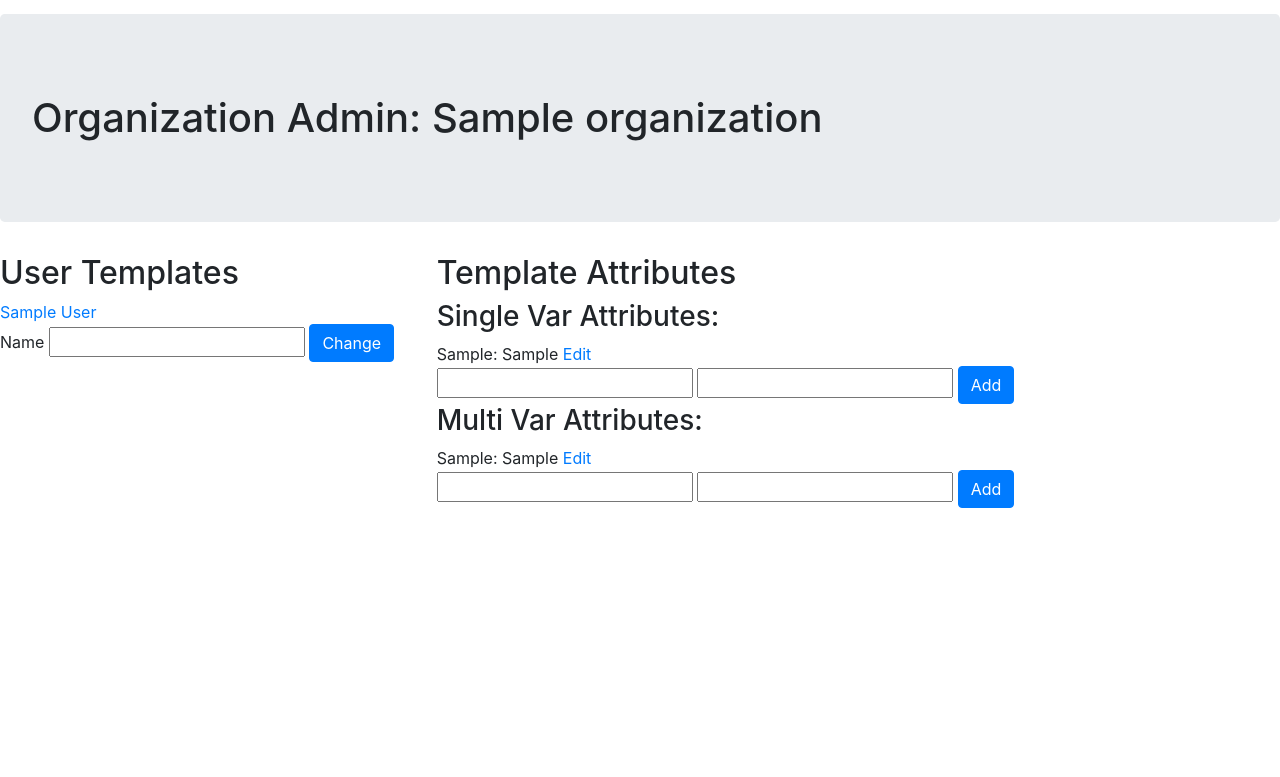
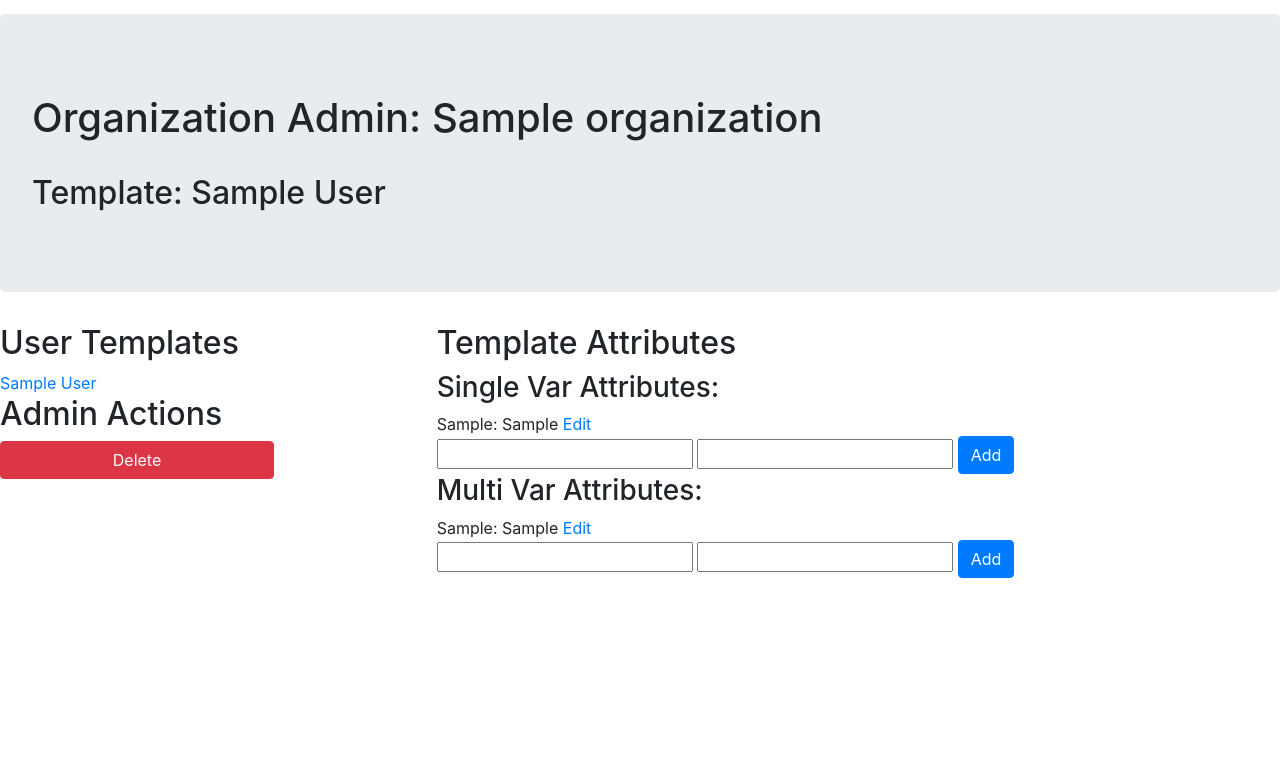
Before and after one commit to graysonhead/MADST, a Flask app: page /admin/org/template in a window 1280 px wide. Shown: the part 56-833 px from the top of the page. Run offline with Flask 2, Linux system fonts and the light colour scheme; tables that the repository leaves empty hold one stand-in row (values such as "Sample post"); parts of the project's set-up code (start-up, migrations or seed data) failed here and were passed over; some libraries are stand-ins or nearby versions.

Commit message:
Added ability to delete organizations from the org admin screen. Added ability to delete user-templates from template admin screen. Added ability to resync all users within organization.

```diff
--- a/app/templates/admin_org.html
+++ b/app/templates/admin_org.html
@@ -14,7 +14,7 @@
         {{ form.hidden_tag() }}
         <form action="" method="post" name="add">
             {{ form.name.label }} {{ form.name }}
-            <input class="btn btn-primary" type="submit" value="Change">
+            <input class="btn btn-primary" type="submit" value="Add">
         </form>
     </div>
     <div>
--- a/app/templates/admin_org_template.html
+++ b/app/templates/admin_org_template.html
@@ -4,7 +4,9 @@
 {% block content %}
 <main role="main">
     <div class="jumbotron">
-            <p><h1>Organization Admin: {{ org.name }}</h1></p>
+            <p><h1>Organization Admin: {{ org.name }}</h1>
+            <br> <h2> Template: {{ template.name }}</h2>
+            </p>
     </div>
     <div class="row">
             <div class="col-4"><h2>User Templates</h2>
@@ -13,11 +15,11 @@
             <a href={{ url_for('admin_org_template',template_id=i.id) }}>{{ i.name.title() }}</a>
         </div>
         {% endfor %}
-        {{ form.hidden_tag() }}
-        <form action="" method="post" name="add">
-            {{ form.name.label }} {{ form.name }}
-            <input class="btn btn-primary" type="submit" value="Change">
-        </form>
+
+                <div>
+                     <h2>Admin Actions</h2>
+                     <input class="btn btn-danger" data-toggle="confirmation" value="Delete" onclick="location.href = '{{ url_for('admin_org_template', template_id=template.id, delete=1) }}';">
+                </div>
     </div>
     <div class="col-8">
         <h2>Template Attributes</h2>
@@ -64,6 +66,7 @@
             </div>
         </div>
     </div>
+
     </div>
 </main>
 
--- a/app/views.py
+++ b/app/views.py
@@ -108,39 +108,80 @@ def admin():
 @app.route('/admin/org', methods=['GET', 'POST'])
 def admin_org():
 	""" Allows viewing and modification of Organization Attributes"""
-	org_id = request.args.get('org_id', default = 1, type = int)
+	org_id = request.args.get('org_id', default=1, type=int)
+	delete = request.args.get('delete', default=0, type=int)
+	resync = request.args.get('resync', default=0, type=int)
 	form = AddName()
-	if form.name.data:
+	if request.method == 'POST':
+		if form.name.data:
+			sesh = db.session()
+			try:
+				org = sesh.query(models.Organization).filter_by(id=org_id).first()
+				org.add_template(form.name.data)
+				sesh.add(org)
+				sesh.commit()
+				flash("Added {} to {}".format(form.name.data, org.name))
+			except:
+				sesh.rollback()
+				flash("DB write failed", 'error')
+			finally:
+				sesh.close()
+		return(redirect(url_for("admin_org", org_id = org_id)))
+	if request.method == 'GET':
+		if delete == 1:
+			sesh = db.session()
+			try:
+				org = sesh.query(models.Organization).filter_by(id=org_id).first()
+				for tmp in org.templates:
+					# Clean up single attributes in org
+					for sa in tmp.single_attributes:
+						sesh.delete(sa)
+					# Clean up multi attributes in org
+					for ma in tmp.multi_attributes:
+						sesh.delete(ma)
+					# Clean up templates in org
+					sesh.delete(tmp)
+				# Clean up tasks in org
+				for t in org.tasks:
+					sesh.delete(t)
+				# Delete org
+				sesh.delete(org)
+				sesh.commit()
+				flash("Deleted organization {}.".format(org.name))
+			except:
+				sesh.rollback()
+				flash("Database error occurred while deleting organization {}".format(org.name))
+			finally:
+				sesh.close()
+			return(redirect(url_for('admin_orgs')))
+		elif resync == 1:
+			sesh = db.session()
+			try:
+				org = sesh.query(models.Organization).filter_by(id=org_id).first()
+				for u in org.admin_users:
+					org.add_task(u)
+				flash("Created sync tasks for all admin users in organization {}".format(org.name))
+				sesh.commit()
+			except:
+				sesh.rollback()
+			finally:
+				sesh.close()
+			return(redirect(url_for('admin_org', org_id=org_id)))
 		sesh = db.session()
 		try:
 			org = sesh.query(models.Organization).filter_by(id=org_id).first()
-			org.add_template(form.name.data)
-			sesh.add(org)
-			sesh.commit()
-			flash("Added {} to {}".format(form.name.data, org.name))
+			templates = org.templates
 		except:
 			sesh.rollback()
-			flash("DB write failed", 'error')
 		finally:
 			sesh.close()
-		return(redirect(url_for("admin_org")))
-	sesh = db.session()
-	try:
-		org = sesh.query(models.Organization).filter_by(id=org_id).first()
-		templates = org.templates
-	except:
-		sesh.rollback()
-	finally:
-		sesh.close()
-
-
-	return render_template(
-		'admin_org.html',
-		form=form,
-		title='Organization Admin: {}'.format(org.name.title()),
-		org=org,
-		templates=templates
-	)
+		return render_template(
+			'admin_org.html',
+			form=form,
+			title='Organization Admin: {}'.format(org.name.title()),
+			org=org,
+			templates=templates
+		)
 
 @required('Admin')
 @login_required
@@ -149,12 +190,15 @@ def admin_org_template(**kwargs):
 	""" Allows viewing and modification of Organization Attributes"""
 	selected_single_attribute = request.args.get('selected_single_attribute', default=0, type=int)
 	selected_multi_attribute = request.args.get('selected_multi_attribute', default=0, type=int)
+	template_id = request.args.get('template_id', default=1, type=int)
+	delete = request.args.get('delete', default=0, type=int)
 	""" Forms """
 	svform = KeyValueModify()
 	new_sv_form = KeyValueAdd()
 	form = AddName()
 	mvform = MultiKeyValueModify()
 	new_mvform = MultiKeyValueAdd()
+
 	if request.method == 'POST':
 		template_id = request.args.get('template_id', default=1, type=int)
 		""" Single Value Logic """
@@ -227,9 +271,25 @@ def admin_org_template(**kwargs):
 				sesh.close()
 		return (redirect(url_for('admin_org_template', template_id=template_id)))
 	if request.method == 'GET':
+		if delete == 1:
+			sesh = db.session()
+			try:
+				template = sesh.query(models.UserTemplate).filter_by(id=template_id).first()
+				orgid = template.organization
+				for sa in template.single_attributes:
+					sesh.delete(sa)
+				for ma in template.multi_attributes:
+					sesh.delete(ma)
+				sesh.delete(template)
+				sesh.commit()
+			except:
+				sesh.rollback()
+			finally:
+				sesh.close()
+			return(redirect(url_for('admin_org', admin_org=orgid)))
 		sesh = db.session()
 		try:
-			template = sesh.query(models.UserTemplate).filter_by(id=request.args.get('template_id', default=1, type=int)).first()
+			template = sesh.query(models.UserTemplate).filter_by(id=template_id).first()
 			org = sesh.query(models.Organization).filter_by(id=template.organization).first()
 			templates = org.templates
 			single_attributes = template.single_attributes
```
Also changed, not shown: app/views_api.py (+17 -21 lines).
